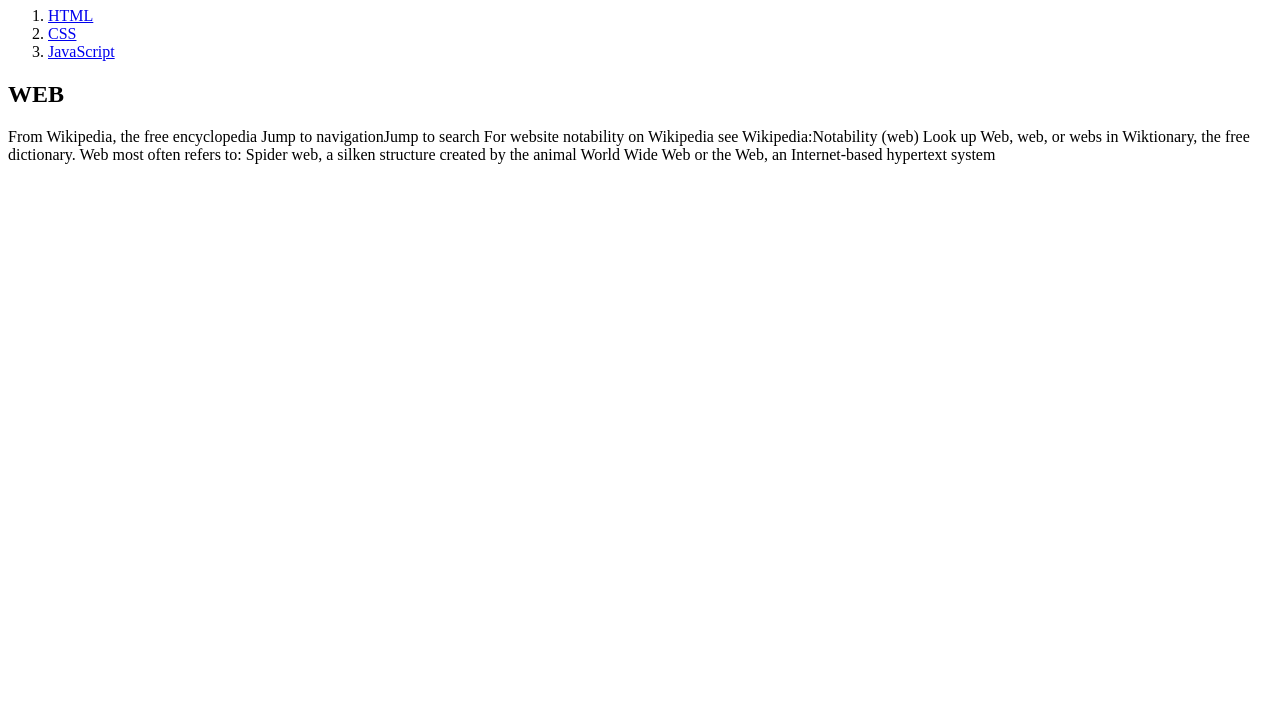
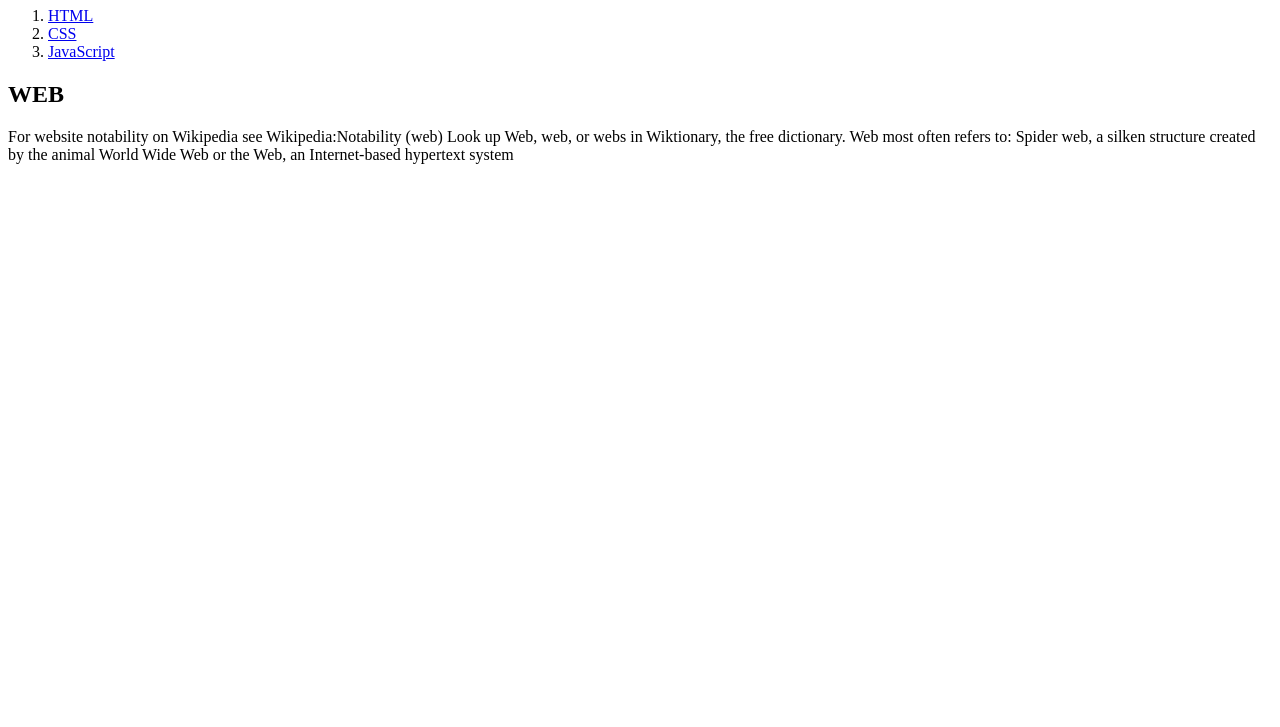
Before and after one commit to maruyacoding/my-first-web-site, a plain HTML site: page index.html in a window 1280 px wide. Shown: the part 73-800 px from the top of the page. Drawn offline with Linux system fonts and the light colour scheme.

Commit message:
수정작업

```diff
--- a/index.html
+++ b/index.html
@@ -12,9 +12,7 @@
   <li><a href="3.html">JavaScript</a></li>
 </ol>
 <h2>WEB</h2>
-<p>From Wikipedia, the free encyclopedia
-Jump to navigationJump to search
-For website notability on Wikipedia see Wikipedia:Notability (web)
+<p>For website notability on Wikipedia see Wikipedia:Notability (web)
 	Look up Web, web, or webs in Wiktionary, the free dictionary.
 Web most often refers to:
 Spider web, a silken structure created by the animal
```
